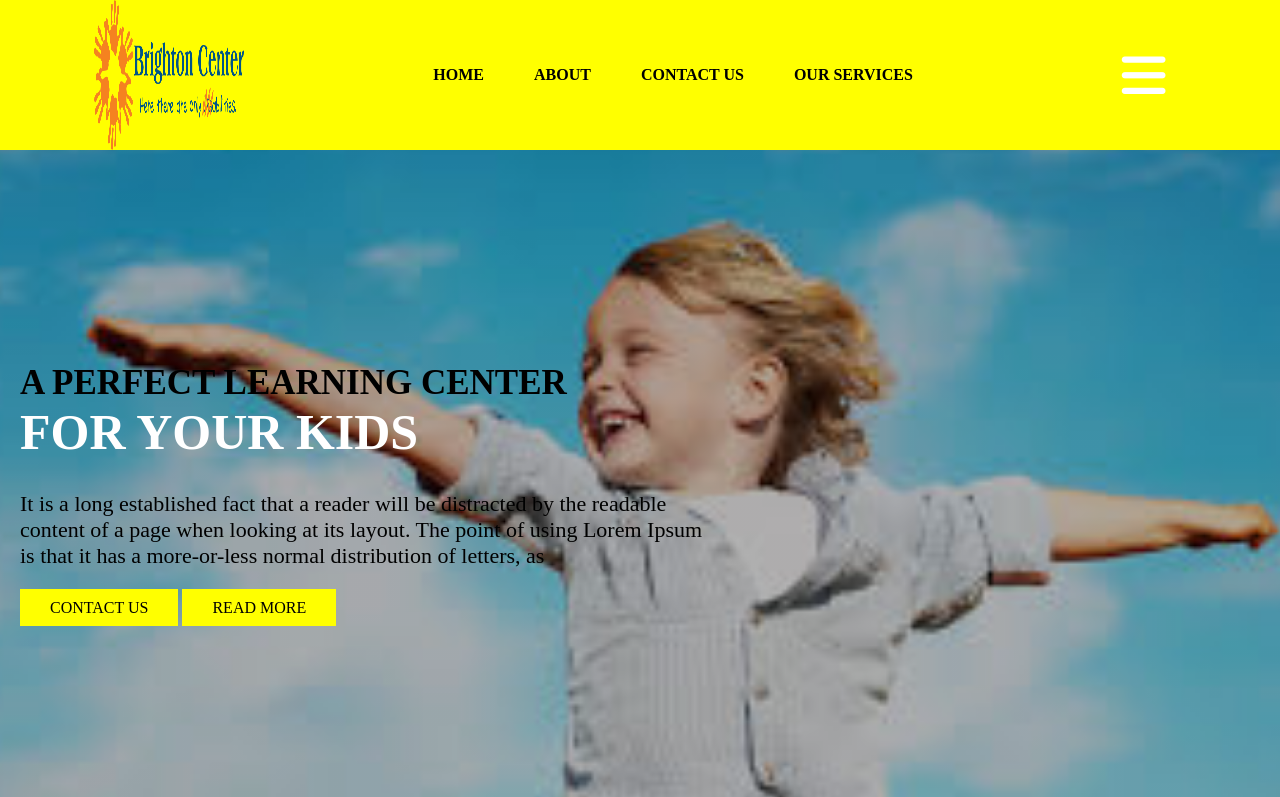
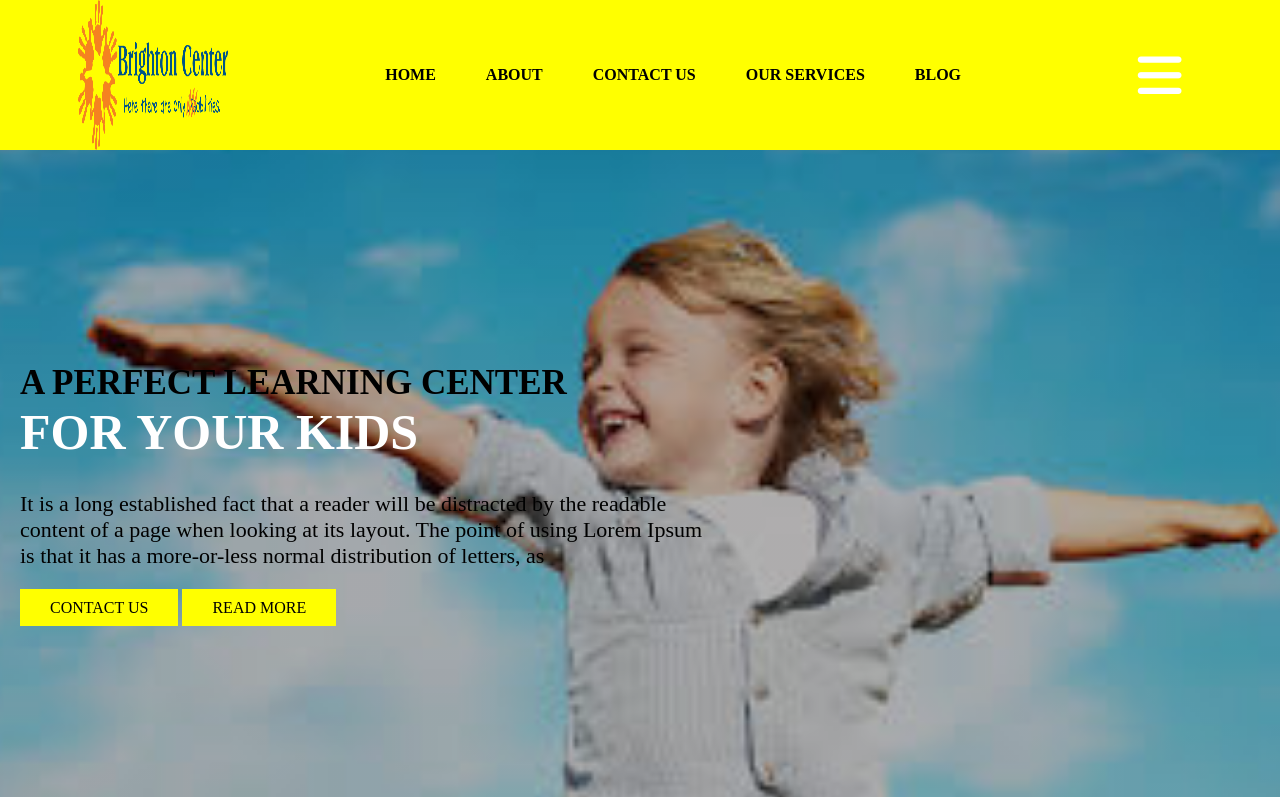
Before and after one commit to yahya343adam/Brighton, a plain HTML site: page index.html in a window 1280 px wide. Shown: the top 797 px of the page. Drawn offline with Linux system fonts and the light colour scheme.

Commit message:
modified index.html

```diff
--- a/index.html
+++ b/index.html
@@ -21,6 +21,7 @@
                 <li><a href="">About</a></li>
                 <li><a href=>Contact Us</a></li>
                 <li><a href="">Our Services</a></li>
+                <li><a href="">Blog</a></li>
             </ul>
             <div class="icons">
                 <i class="fa-solid fa-bars"></i>
```
